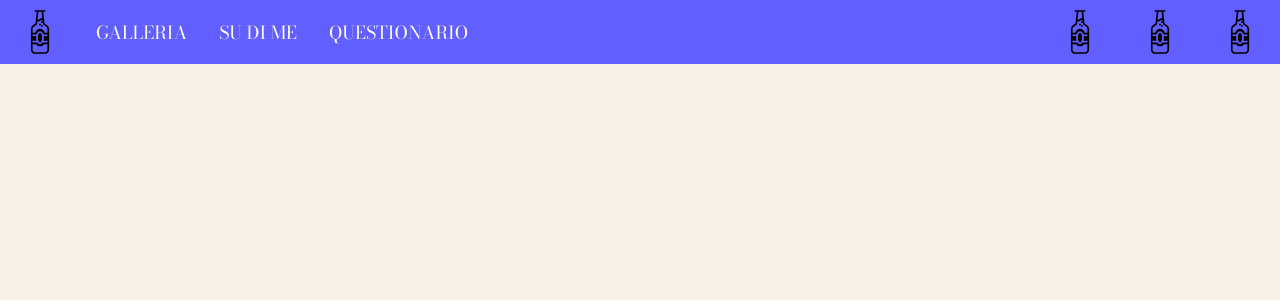
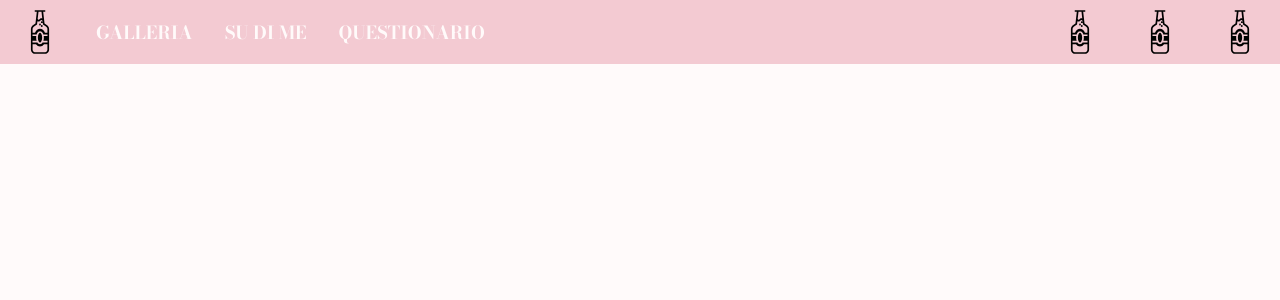
Before and after one commit to vanewedding/website, a React (Vite) app: page /it in a window 1280 px wide. Shown: the top 300 px of the page. Built offline with nearby package versions, Linux system fonts and the light colour scheme.

Commit message:
feat: gestione dei colori con tailwind + progressi sulla navbar

```diff
--- a/src/components/visual/header/Header.jsx
+++ b/src/components/visual/header/Header.jsx
@@ -3,7 +3,11 @@ import Navbar from "../navbar/Navbar";
 export default function Header() {
 	return (
 		<header
-			className={`px-4 h-16 fixed top-0 left-0 bg-indigo-500 w-full z-50 flex items-center`}
+			className={`w-full h-16
+				fixed top-0 left-0
+				flex items-center z-50
+				bg-brand-pink
+				px-4`}
 		>
 			<Navbar />
 		</header>
--- a/src/components/visual/navbar/Navbar.jsx
+++ b/src/components/visual/navbar/Navbar.jsx
@@ -24,7 +24,7 @@ export default function Navbar() {
 			ref={ref}
 			className={`w-full flex items-center justify-between transition-all duration-500 ${
 				isScrolled
-					? "bg-white/80 shadow-md text-gray-700 backdrop-blur-lg py-3 md:py-4"
+					? "bg-overlay-white shadow-md text-gray-700 backdrop-blur-lg py-3 md:py-4"
 					: "py-4 md:py-6"
 			}`}
 		>
@@ -35,8 +35,8 @@ export default function Navbar() {
 					<NavLink
 						key={link.id}
 						to={it ? link.pathIt : link.pathEng}
-						className={`group flex flex-col gap-0.5 ${
-							isScrolled ? "text-gray-700" : "text-white"
+						className={`group flex flex-col gap-0.5 font-bold ${
+							isScrolled ? "text-gray-700" : "text-off-white"
 						}`}
 					>
 						{link.id === 1 ? (
--- a/src/index.css
+++ b/src/index.css
@@ -1,36 +1,21 @@
 @import "tailwindcss";
-/* ========================== */
-/* GENERAL RULES */
-/* ========================== */
 
-/* ========================== */
-/* ROOT VARIABLES */
-/* ========================== */
-:root {
-	/* fonts */
+@theme {
 	--font-family: "Bodoni Moda", serif;
 	--font-weight-regular: 300;
 	--font-weight-light: 150;
 	--font-size-base: 18px;
 
-	/* colors */
-	--primary-brown: #311b04;
-	--secondary-brown: #612d06;
-	--terziary-brown: #7a3907;
+	--color-bordeaux: #4b1822;
+	--color-brand-pink: #f3cad2;
+	--color-off-white: #fffafa;
+	--color-overlay-black: #00000066;
+	--color-overlay-white: #fffafa66;
+	--color-overlay-light-white: #fffafa38;
+	--color-pure-white: #ffffff;
 
-	--primary-white: #f7f1e7;
-	--secondary-white: #fefdfc;
-
-	--primary-gold: #b8860b;
-	--primary-red: #c0392b;
-
-	/* dynamic colors for theme */
-	--bg-color: var(--primary-white);
-	--text-color: var(--primary-brown);
-
-	/* scrollbar */
-	/*-ms-overflow-style: none;
-  scrollbar-width: none;*/
+	--bg-color: var(--color-off-white);
+	--text-color: var(--color-bordeaux);
 }
 
 :root::-webkit-scrollbar {
--- /dev/null
+++ b/tailwind.config.ts
@@ -0,0 +1,17 @@
+export default {
+	theme: {
+		extend: {
+			colors: {
+				primaryBrown: "var(--primary-brown)",
+				secondaryBrown: "var(--secondary-brown)",
+				tertiaryBrown: "var(--tertiary-brown)",
+
+				primaryWhite: "var(--primary-white)",
+				secondaryWhite: "var(--secondary-white)",
+
+				primaryGold: "var(--primary-gold)",
+				primaryRed: "var(--primary-red)",
+			},
+		},
+	},
+};
```
